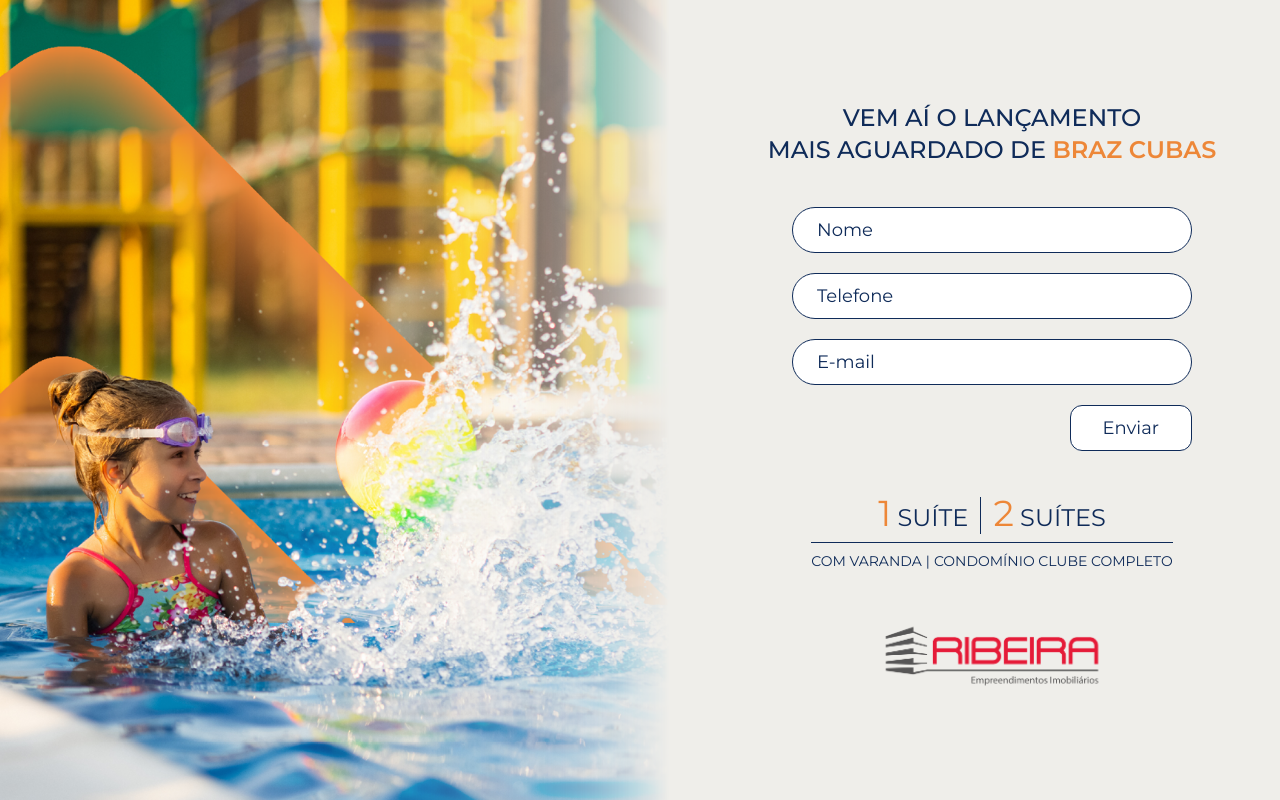
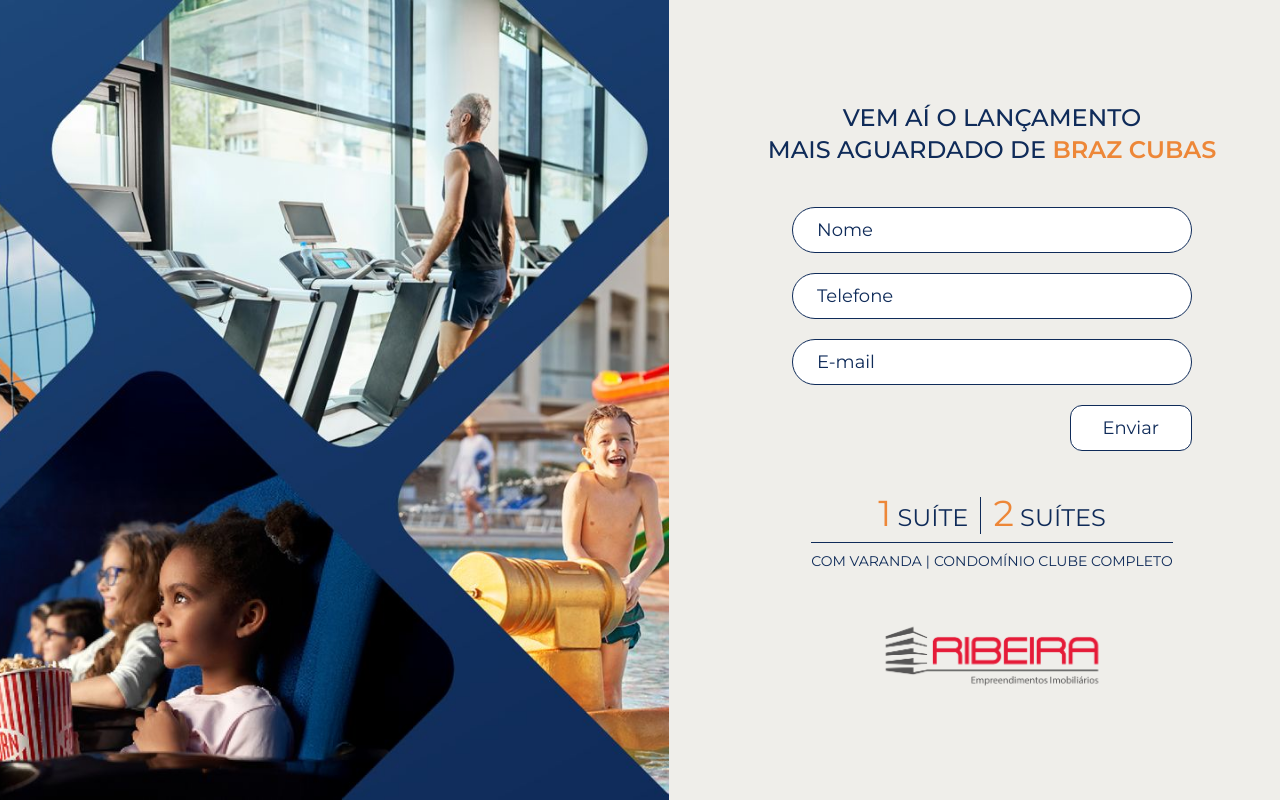
Before and after one commit to pachecomateus/ribeira, a Next.js app: page / in a window 1280 px wide. Built offline with nearby package versions, Linux system fonts and the light colour scheme.

Commit message:
fix: image

```diff
--- a/src/app/page.tsx
+++ b/src/app/page.tsx
@@ -13,10 +13,11 @@ export default function Home() {
           Vem aí o lançamento <br /> mais aguardado de <br className="block md:hidden" /> <span className="text-secondary font-semibold">Braz Cubas</span>
         </h2>
         <Image
-          src="/imagem-site-maximo.png"
+          src="/maximo.jpeg"
           alt="Máximo - Ribeira"
           width={2000}
           height={2000}
+          quality={100}
           className="lg:max-w-[95%] h-full object-cover object-center lg:object-right z-0"
           priority
         />
```
Also changed, not shown: public/maximo.jpeg (added).
